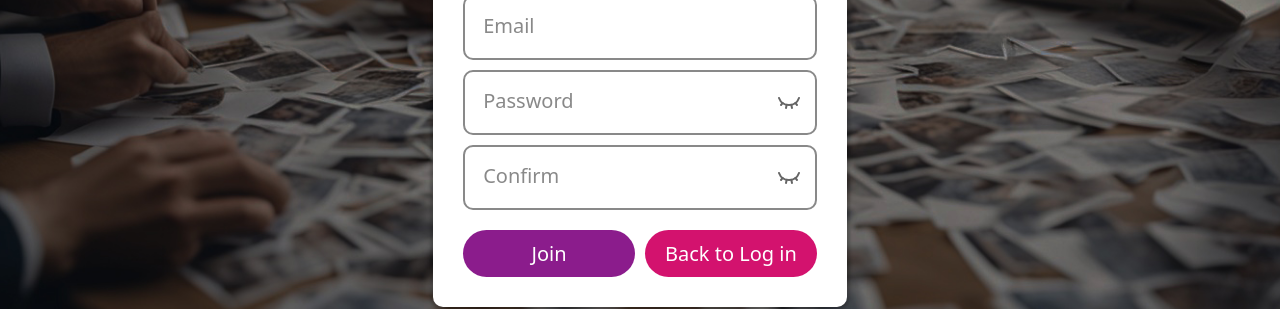
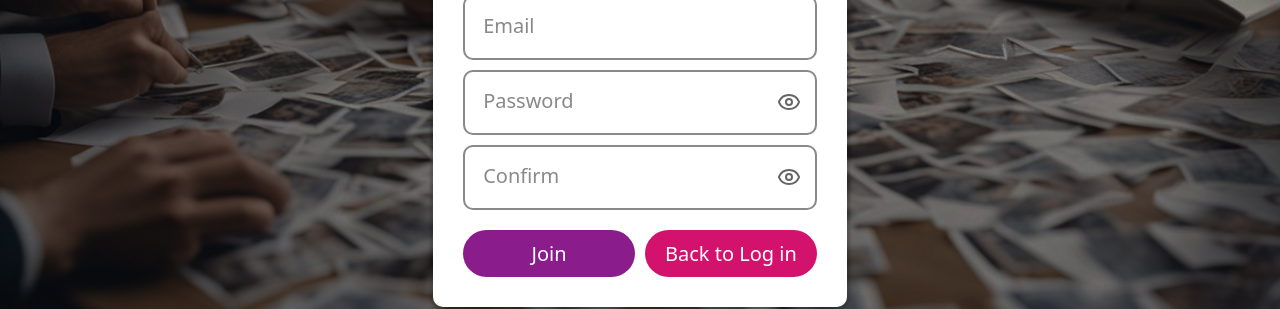
Before and after one commit to dachi-khelashvili/photo-sharing-app, a React (Vite) app: page /register in a window 1280 px wide. Shown: the part 358-667 px from the top of the page. Built offline with nearby package versions, Linux system fonts and the light colour scheme.

Commit message:
fix: fix password input and layout

```diff
--- a/src/components/inputs/password/index.tsx
+++ b/src/components/inputs/password/index.tsx
@@ -20,7 +20,7 @@ export const PasswordInput: React.FC<PasswordInputProps> = ({
     value ? INPUTSTATE.VALUED : INPUTSTATE.NORMAL
   );
 
-  const [eyeState, setEyeState] = useState<boolean>(false);
+  const [eyeState, setEyeState] = useState<boolean>(true);
 
   const handleTextChange = (event: React.ChangeEvent<HTMLInputElement>) => {
     onChange(event.target.value);
--- a/src/components/layout/index.tsx
+++ b/src/components/layout/index.tsx
@@ -1,6 +1,6 @@
 import React from 'react';
-import { HeaderComponent } from '../header';
-import { FooterComponent } from '../footer';
+import { HeaderComponent } from './header';
+import { FooterComponent } from './footer';
 
 interface LayoutProps {
   isAuthenticated: boolean;
```
Also changed, not shown: src/components/layout/footer/index.tsx (renamed from src/components/footer/index.tsx), src/components/layout/footer/styles.tsx (renamed from src/components/footer/styles.tsx), src/components/layout/header/index.tsx (renamed from src/components/header/index.tsx), src/components/layout/header/styles.tsx (renamed from src/components/header/styles.tsx).
